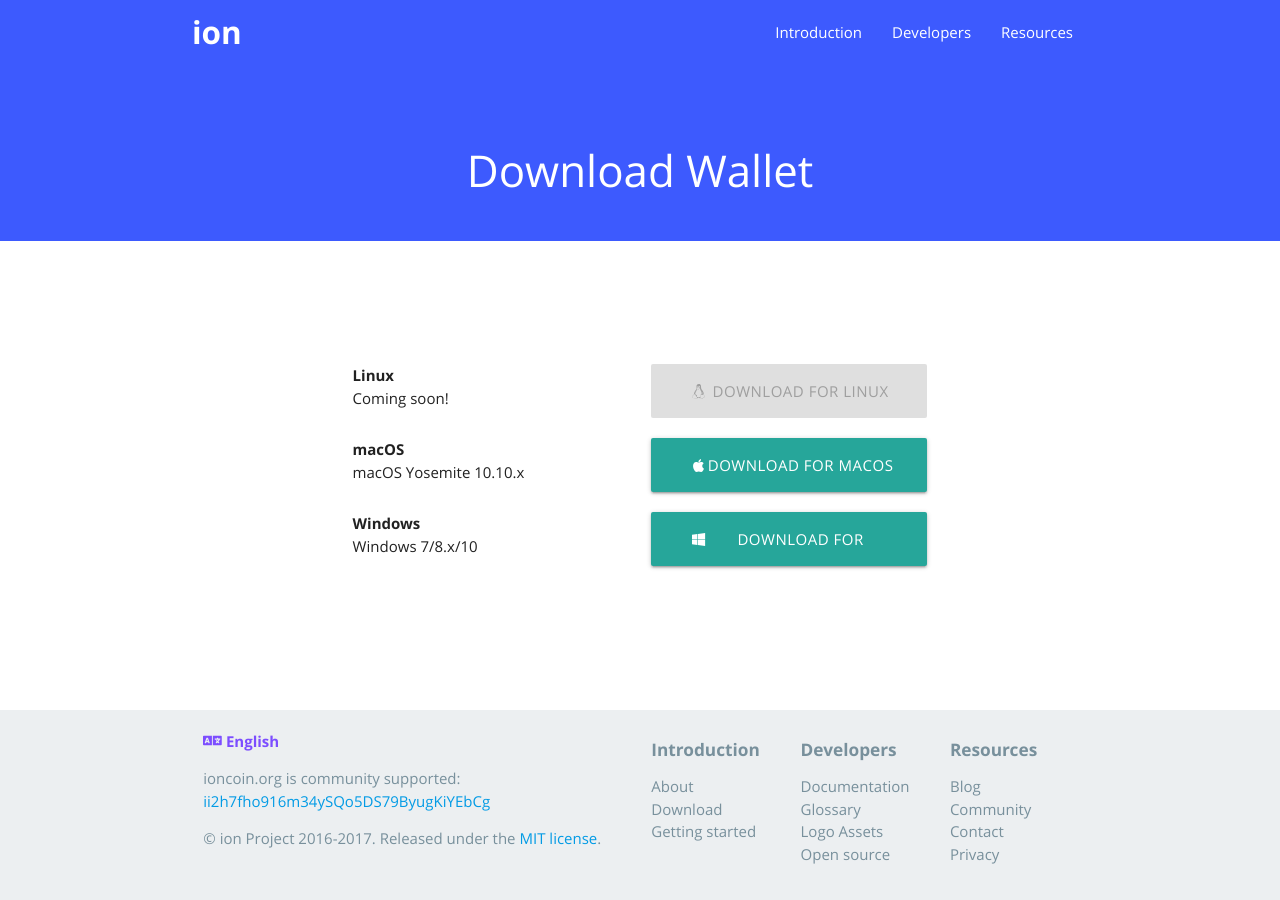
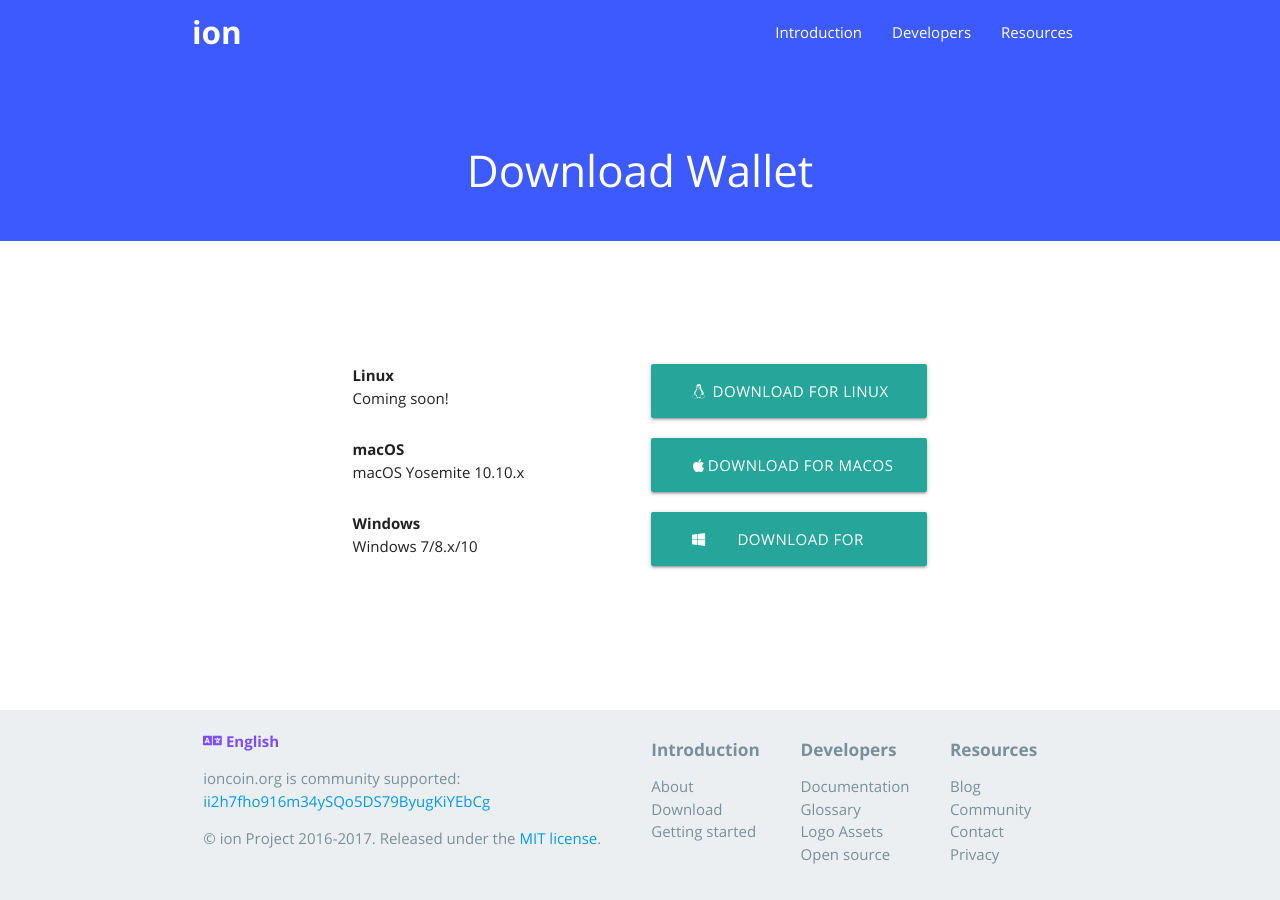
Before and after one commit to ioncoincore/ioncoin.org, a Jekyll site: the page built from en/introduction/download.html, in a window 1280 px wide. Built offline with Jekyll 4.4.1, drawn with Linux system fonts in a browser that asks for light colours.

Commit message:
Point download links to the latest GitHub releases

```diff
--- a/en/introduction/download.html
+++ b/en/introduction/download.html
@@ -11,7 +11,7 @@ permalink: /download
         <span>Coming soon!</span>
     </div>
     <div class="col m4">
-        <a class="waves-effect waves-light btn-large disabled" style="width: 100%">
+        <a class="waves-effect waves-light btn-large" href="https://github.com/ioncoincore/ion/releases/latest" style="width: 100%">
             <span class="col m1"><i class="fab fa-linux"></i></span>
             <span>Download for Linux</span>
         </a>
@@ -24,7 +24,7 @@ permalink: /download
         <span>macOS Yosemite 10.10.x</span>
     </div>
     <div class="col m4">
-        <a class="waves-effect waves-light btn-large" href="https://github.com/ionomy/ion/releases/download/v2.1.6/ion-2.1.6-osx.dmg" style="width: 100%">
+        <a class="waves-effect waves-light btn-large" href="https://github.com/ioncoincore/ion/releases/latest" style="width: 100%">
             <span class="col m1"><i class="fab fa-apple"></i></span>
             <span>Download for macOS</span>
         </a>
@@ -37,7 +37,7 @@ permalink: /download
         <span>Windows 7/8.x/10</span>
     </div>
     <div class="col m4">
-        <a class="waves-effect waves-light btn-large" href="https://github.com/ionomy/ion/releases/download/v2.1.6/ion-2.1.6-win32.exe" style="width: 100%">
+        <a class="waves-effect waves-light btn-large" href="https://github.com/ioncoincore/ion/releases/latest" style="width: 100%">
             <span class="col m1"><i class="fab fa-windows"></i></span>
             <span>Download for Windows</span>
         </a>
```
